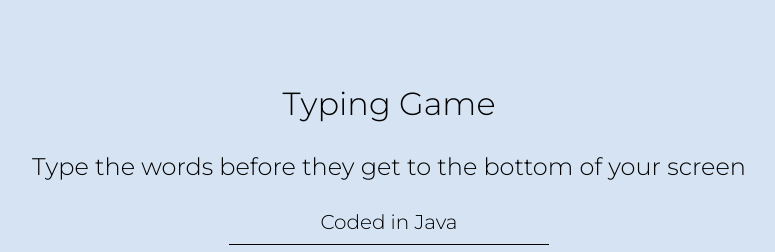
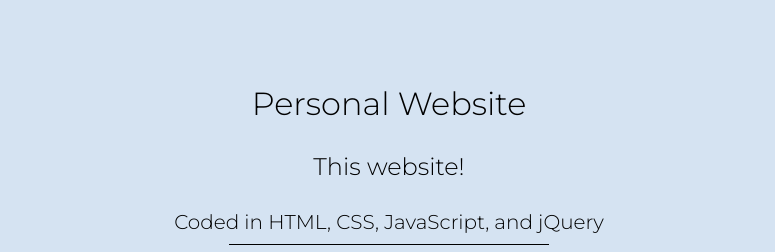
Before and after one commit to bfok123/bfok123.github.io, a plain HTML site: page projects.html in a window 1280 px wide. Shown: the part 914-1166 px from the top of the page, without its empty margins (251-1026 px from the left). Drawn offline with Linux system fonts and the light colour scheme.

Commit message:
added this website to projects page

```diff
--- a/projects.html
+++ b/projects.html
@@ -49,6 +49,13 @@
         <div class="shortdivider toFadeIn"></div>
         <a href="https://github.com/bfok123/Dubhacks-2017" target="_blank" class="link toFadeIn"><div class="linklogo_github"><img src="res/github.png"></div>Github</a>
         <br><br><br><br>
+        <div class="subcontentheader toFadeIn">Personal Website</div><br>
+        <div class="toFadeIn">This website!</div>
+        <br>
+        <div class="programlang toFadeIn">Coded in HTML, CSS, JavaScript, and jQuery</div>
+        <div class="shortdivider toFadeIn"></div>
+        <a href="https://github.com/bfok123/bfok123.github.io" target="_blank" class="link toFadeIn"><div class="linklogo_github"><img src="res/github.png"></div>Github</a>
+        <br><br><br><br>
         <div class="subcontentheader toFadeIn">Typing Game</div><br>
         <div class="toFadeIn">Type the words before they get to the bottom of your screen</div>
         <br>
```
